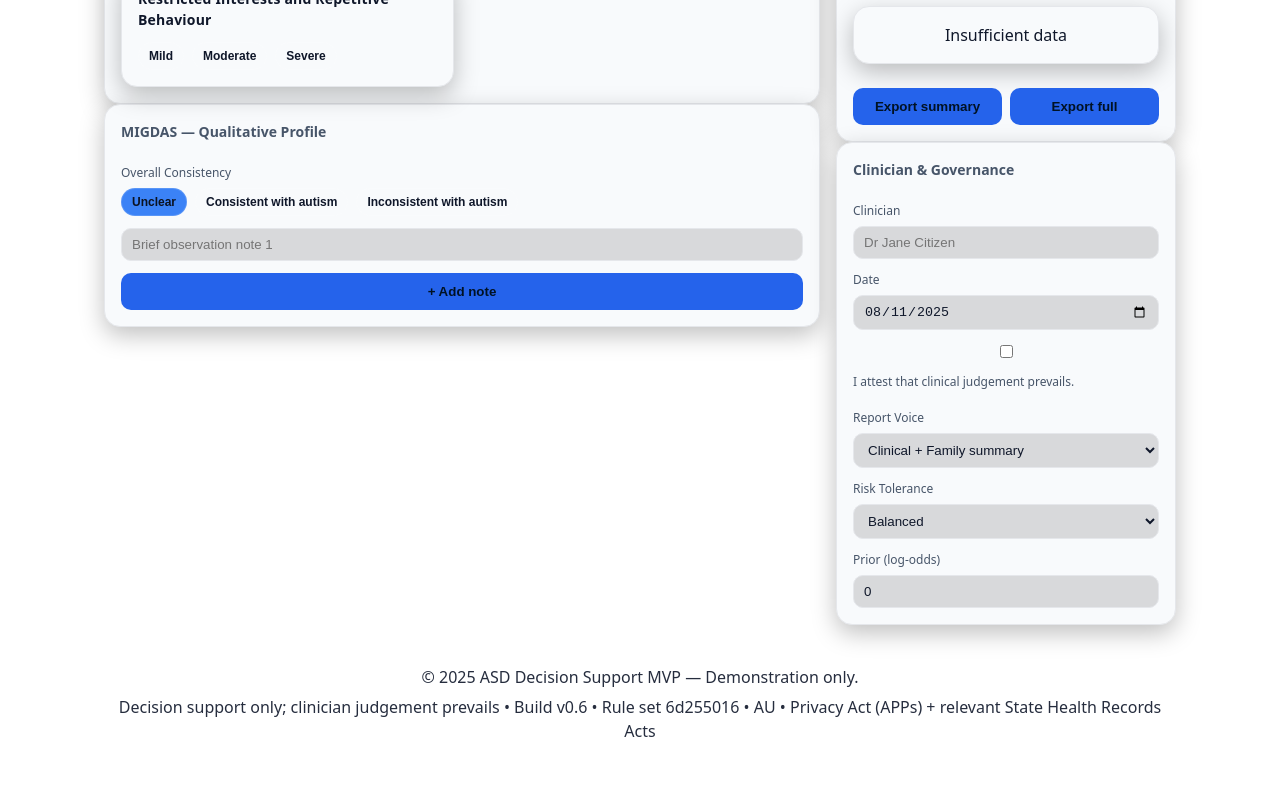
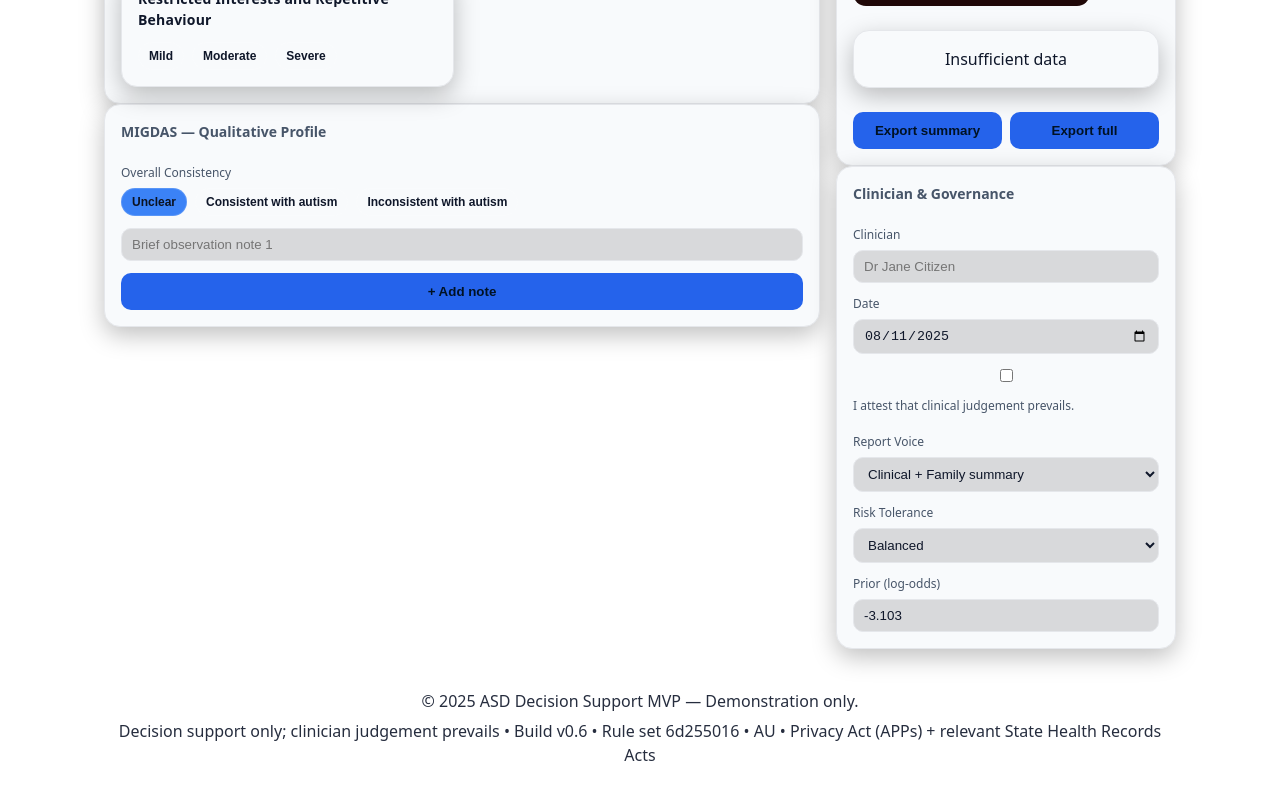
Before and after one commit to dolorvi/asd-ds, a React (Vite) app: page / in a window 1280 px wide. Shown: the part 522-1322 px from the top of the page. Built offline with nearby package versions, Linux system fonts and the light colour scheme.

Commit message:
Update App.tsx

```diff
--- a/src/App.tsx
+++ b/src/App.tsx
@@ -28,6 +28,16 @@ export default function App() {
   const [diff, setDiff] = useState({ ADHD: false, DLD: false, ID: false, Anxiety: false, Depression: false, TraumaPTSD: false, FASD: false, Tics: false, Other: "" });
   const [clinician, setClinician] = useState({ name: "", date: new Date().toISOString().slice(0, 10), attested: false });
   const [reportVoice, setReportVoice] = useState<"clinical" | "dual">("dual");
+
+  const [ageBand, setAgeBand] = useState<AgeBandKey>(DEFAULT_AGE_BAND);
+  const [autoPrior, setAutoPrior] = useState(true);
+
+  // When auto mode is on, age-band changes update the model prior (log-odds)
+  useEffect(() => {
+    if (autoPrior) {
+      setConfig(c => ({ ...c, prior: PRIOR_BY_AGE[ageBand].logit }));
+    }
+  }, [ageBand, autoPrior, setConfig]);
 
   const ruleHash = useMemo(() => {
   const s = JSON.stringify(DEFAULT_CONFIG);
@@ -386,7 +396,17 @@ export default function App() {
             <label className="row"><input type="checkbox" checked={clinician.attested} onChange={(e) => setClinician((s) => ({ ...s, attested: e.target.checked }))} /> I attest that clinical judgement prevails.</label>
             <Field label="Report Voice"><select value={reportVoice} onChange={(e) => setReportVoice(e.target.value as any)}><option value="clinical">Clinical only</option><option value="dual">Clinical + Family summary</option></select></Field>
             <Field label="Risk Tolerance"><select value={config.riskTolerance} onChange={(e) => setConfig((c) => ({ ...c, riskTolerance: e.target.value as any }))}><option value="sensitive">Sensitive</option><option value="balanced">Balanced</option><option value="specific">Specific</option></select></Field>
-            <Field label="Prior (log-odds)"><input type="number" step={0.1} value={config.prior} onChange={(e) => setConfig((c) => ({ ...c, prior: Number(e.target.value) }))} /></Field>
+            <Field label="Prior (log-odds)">
+              <input
+                type="number"
+                step={0.1}
+                value={config.prior}
+                onChange={(e) => {
+                  setAutoPrior(false);
+                  setConfig((c) => ({ ...c, prior: Number(e.target.value) }));
+                }}
+                />
+            </Field>
           </Card>
         </aside>
       </div>
```
